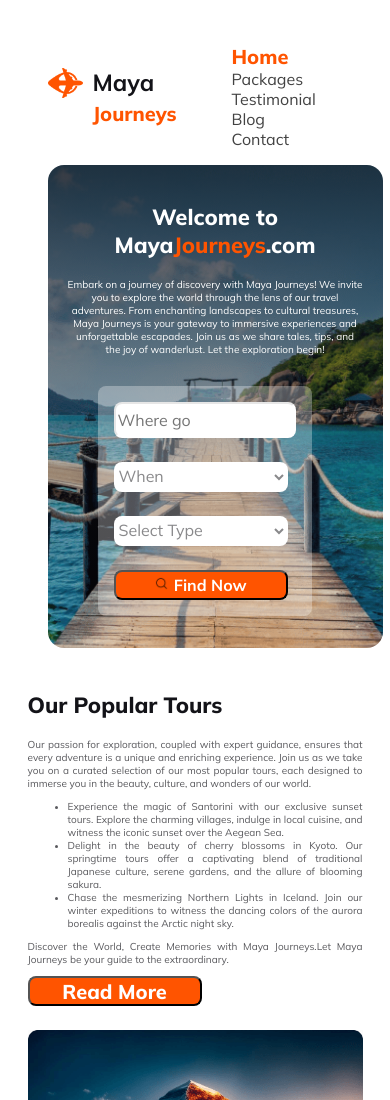
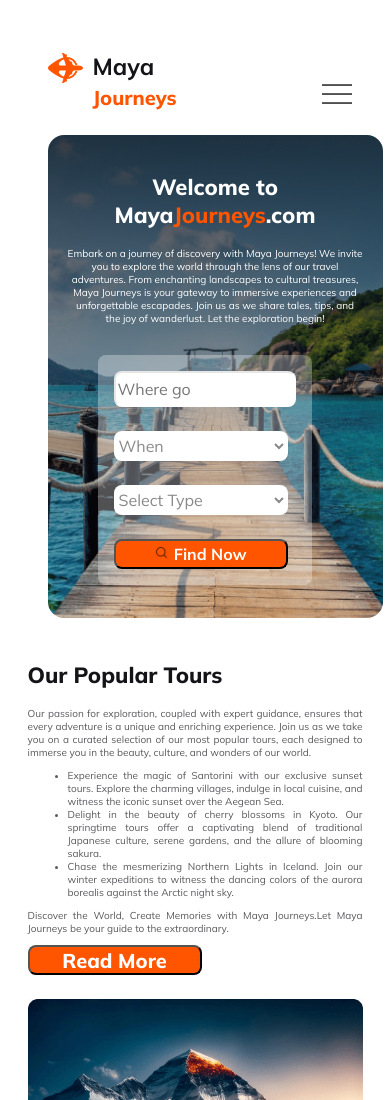
Before and after one commit to Samira-Bint-Taher/b9-a2, a plain HTML site: page index.html in a window 390 px wide. Shown: the top 1100 px of the page. Drawn offline with Linux system fonts and the light colour scheme.

Commit message:
responsive navbar

```diff
--- a/Styles/style.css
+++ b/Styles/style.css
@@ -54,6 +54,10 @@ nav span {
 
 nav>ul {
     display: flex;
+}
+
+.nav-icon {
+    display: none;
 }
 
 nav li {
@@ -257,7 +261,15 @@ select {
         padding: 20px;
     }
 
-    nav>ul,
+    .nav-icon {
+        display: block;
+       margin-left:130px;
+    }
+
+    nav>ul {
+        display: none;
+    }
+
     .fame-tour {
         flex-direction: column;
     }
@@ -304,20 +316,24 @@ select {
         width: 335px;
         height: 342px;
     }
+
     .row {
         flex-direction: column;
         position: relative;
         gap: 10px;
-        margin-bottom:270px;
+        margin-bottom: 270px;
 
     }
-    #row1{
+
+    #row1 {
         margin-bottom: 70px;
     }
+
     .row img {
         width: 335px;
         height: 176px;
     }
+
     .overlay-1,
     .overlay-2,
     .overlay-3,
@@ -344,14 +360,16 @@ select {
     .overlay-4 {
         top: 95%;
     }
+
     .overlay-5 {
         top: 155%;
     }
+
     .overlay-6 {
-        top:30%;
+        top: 30%;
     }
 
     .overlay-7 {
-        top:90%;
+        top: 90%;
     }
 }
--- a/index.html
+++ b/index.html
@@ -15,9 +15,10 @@
         <header>
             <nav>
                 <div class="nav-title">
-                    <img src="images/Group 40071.png" alt="">
+                    <img src="Images/Group 40071.png" alt="">
                     <h3>Maya<span> Journeys</span></h3>
                 </div>
+                <img class="nav-icon" src="Images/icons8-hamburger-50.png" alt="">
                 <ul>
                     <li><a href=""><span>Home</span></a></li>
                     <li><a href="">Packages</a></li>
```
Also changed, not shown: Images/icons8-hamburger-50.png (added).
